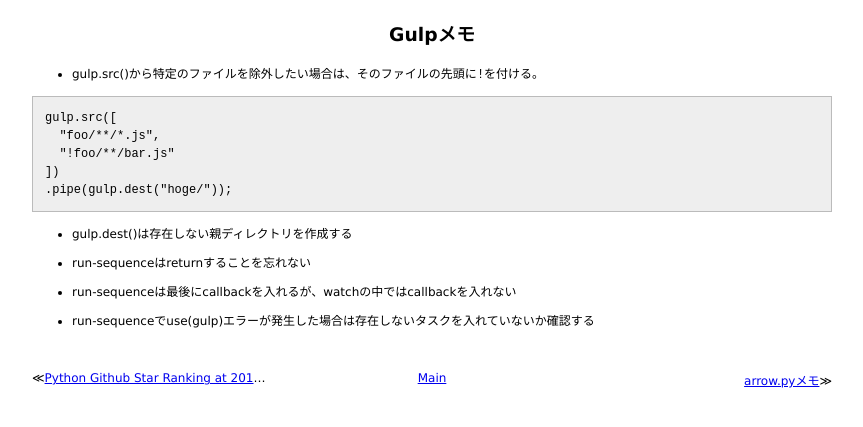
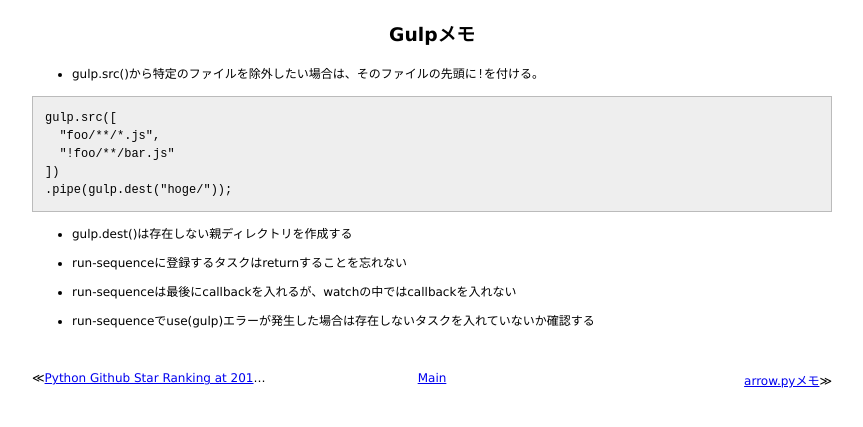
Before and after one commit to 38elements/38elements.github.com, a Jekyll site: the page built from _posts/2015-12-17-gulp.md, in a window 1280 px wide. Shown: the top 427 px of the page, without its empty margins (208-1071 px from the left). Built offline with Jekyll 4.4.1, drawn with Linux system fonts in a browser that asks for light colours.

Commit message:
Update 2015-12-17-gulp.md

```diff
--- a/_posts/2015-12-17-gulp.md
+++ b/_posts/2015-12-17-gulp.md
@@ -14,7 +14,7 @@ gulp.src([
 
 * gulp.dest()は存在しない親ディレクトリを作成する
 
-* run-sequenceはreturnすることを忘れない
+* run-sequenceに登録するタスクはreturnすることを忘れない
 
 * run-sequenceは最後にcallbackを入れるが、watchの中ではcallbackを入れない
 
```
